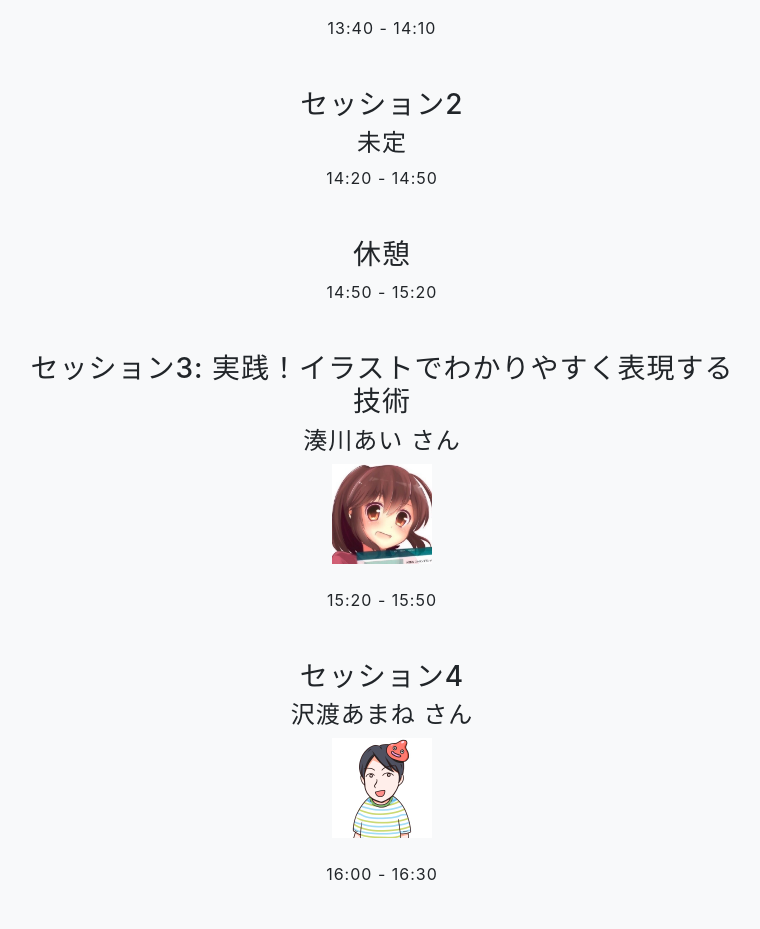
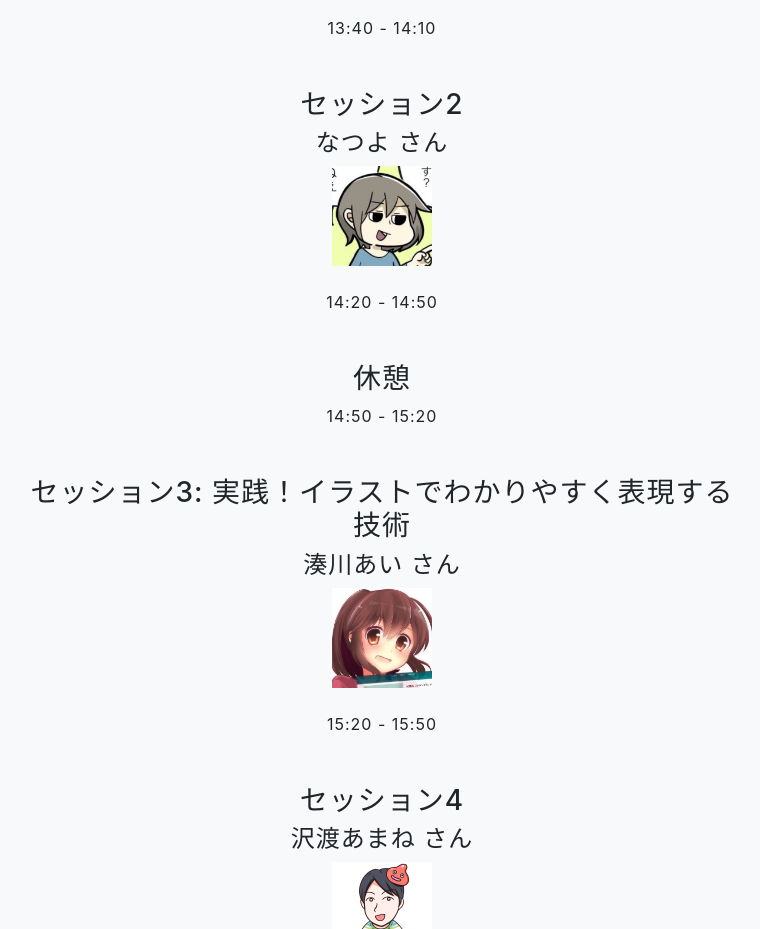
Before and after one commit to infra-workshop/infra-study-summit, a website with bundled scripts: page index.html in a window 1280 px wide. Shown: the part 4080-5009 px from the top of the page, without its empty margins (258-1018 px from the left). Built offline with nearby package versions, Linux system fonts and the light colour scheme; a small style sheet from the web is missing.

Commit message:
セッション2をなつよさんで確定

```diff
--- a/index.html
+++ b/index.html
@@ -128,9 +128,10 @@
               <p class="mb-lg-5">13:40 - 14:10</p>
             </div>
             <div class="col-lg-8 mx-auto">
-                <h3 class="mb=4">セッション2</h3>
-                <h4 class="mb=4">未定</h4>
-                <p class="mb-lg-5">14:20 - 14:50</p>
+              <h3 class="mb=4">セッション2</h3>
+              <h4 class="mb=4">なつよ さん</h4>
+              <p class="mb-4"><img src="./img/infragirl755.jpg" width=100px></p>
+              <p class="mb-lg-5">14:20 - 14:50</p>
             </div>
             <div class="col-lg-8 mx-auto">
                 <h3 class="mb=4">休憩</h3>
```
